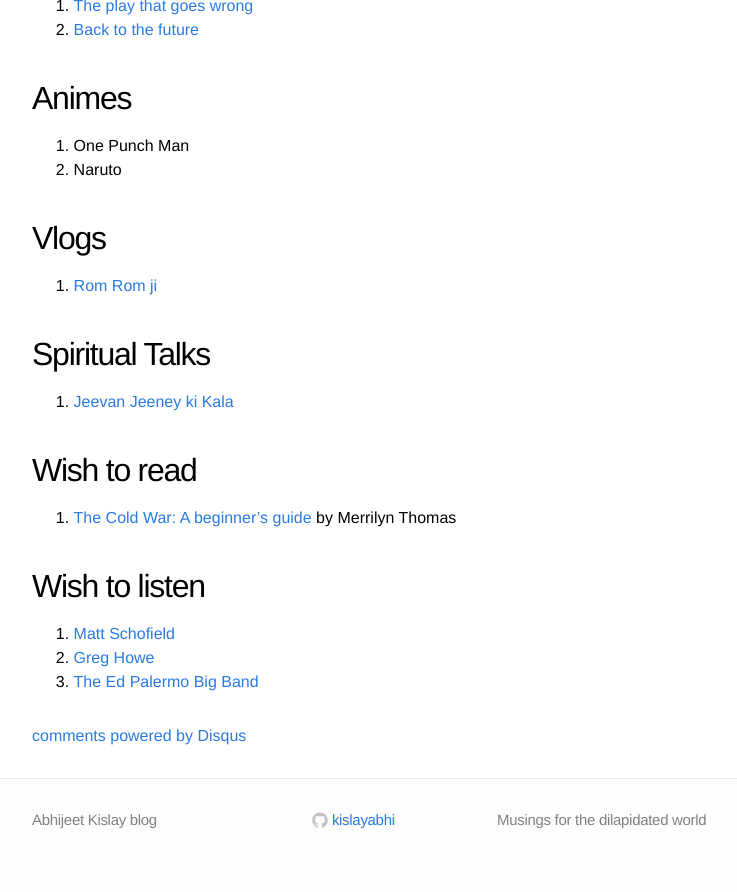
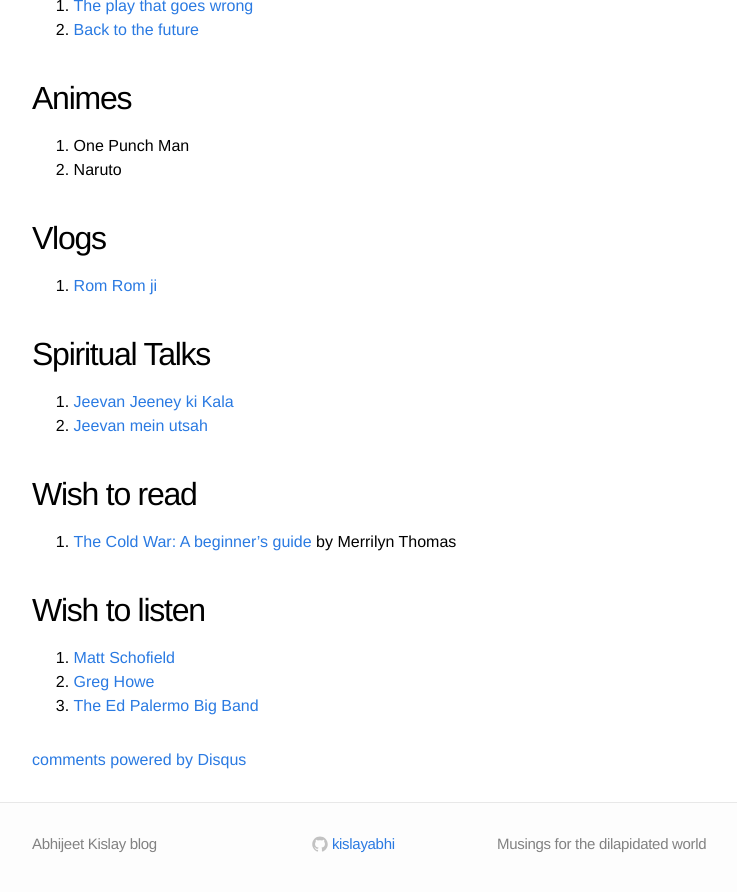
Before and after one commit to kislayabhi/kislayabhi.github.io, a Jekyll site: the page built from _posts/2024-7-23-My-personal-playlist.md, in a window 1280 px wide and 900 px high, scrolled down 1079 px. Shown: the top 892 px of the window, without its empty margins (208-945 px from the left). Built offline with Jekyll 4.4.1, drawn with Linux system fonts in a browser that asks for light colours; comment, search, counter and statistics services are not loaded.

Commit message:
Update 2024-7-23-My-personal-playlist.md

```diff
--- a/_posts/2024-7-23-My-personal-playlist.md
+++ b/_posts/2024-7-23-My-personal-playlist.md
@@ -45,6 +45,7 @@ I have since very recently started realizing that there are certain things out t
 
 ## Spiritual Talks
 1. [Jeevan Jeeney ki Kala](https://youtu.be/mVBl__RbDsI)
+2. [Jeevan mein utsah](https://youtu.be/JnGvHt4aorY)
 
 ## Wish to read
 1. [The Cold War: A beginner's guide](https://archive.org/details/coldwarbeginners0000thom) by Merrilyn Thomas
```
